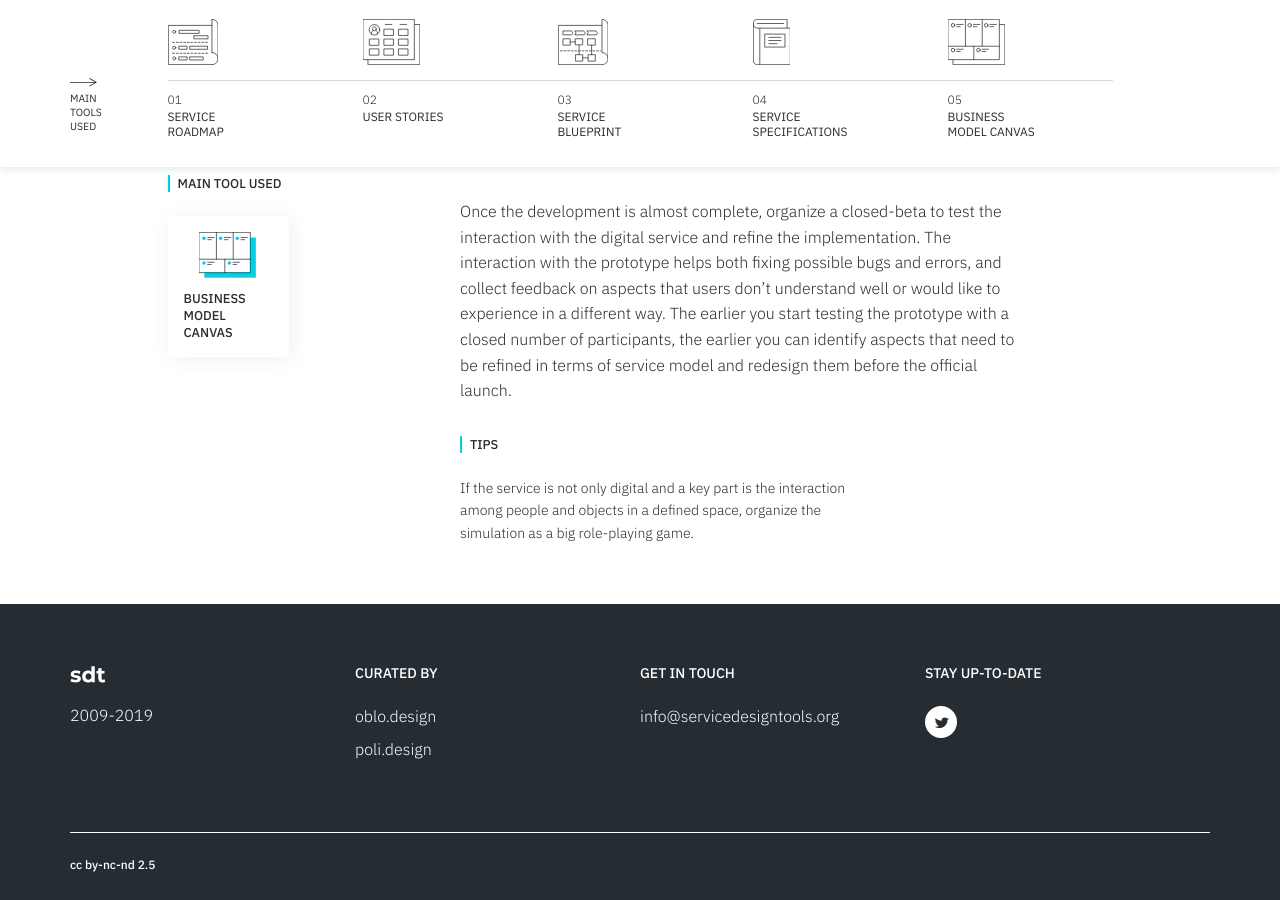
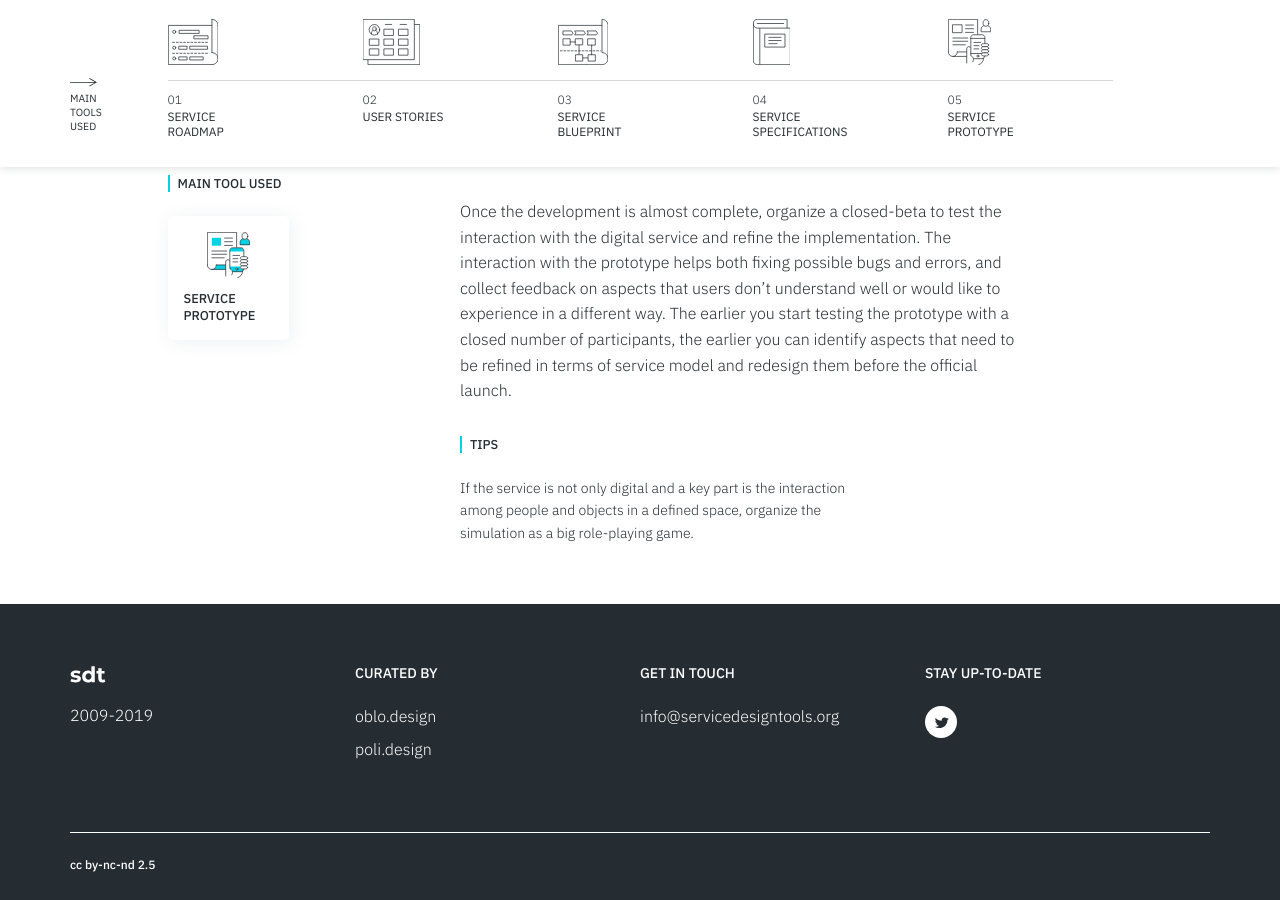
Before and after one commit to service-design-tools/sdt-website, a Jekyll site: the page built from _tutorials/how-to-make-a-digital-service-real.md, in a window 1280 px wide and 900 px high, scrolled down 3338 px. Built offline with Jekyll 4.4.1, drawn with Linux system fonts in a browser that asks for light colours.

Commit message:
Update tutorial “how-to-make-a-digital-service-real”

```diff
--- a/_tutorials/how-to-make-a-digital-service-real.md
+++ b/_tutorials/how-to-make-a-digital-service-real.md
@@ -79,5 +79,5 @@ steps:
       people and objects in a defined space, organize the simulation as a big
       role-playing game.
     title: Simulate the final experience before the official launch
-    tool: Business Model Canvas
+    tool: Service Prototype
 ---
```
